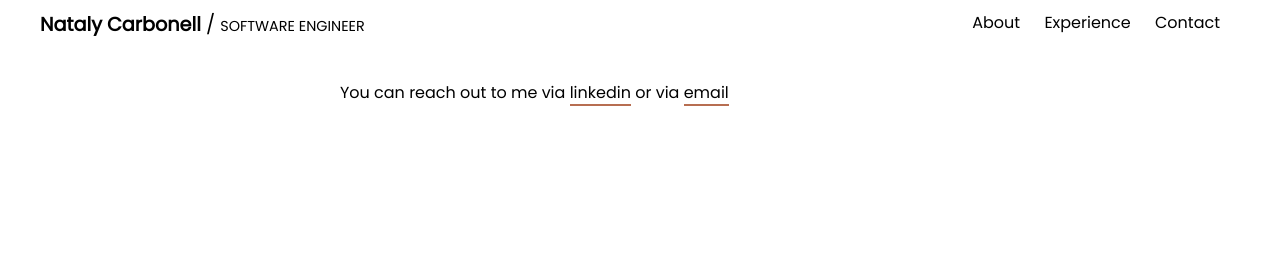
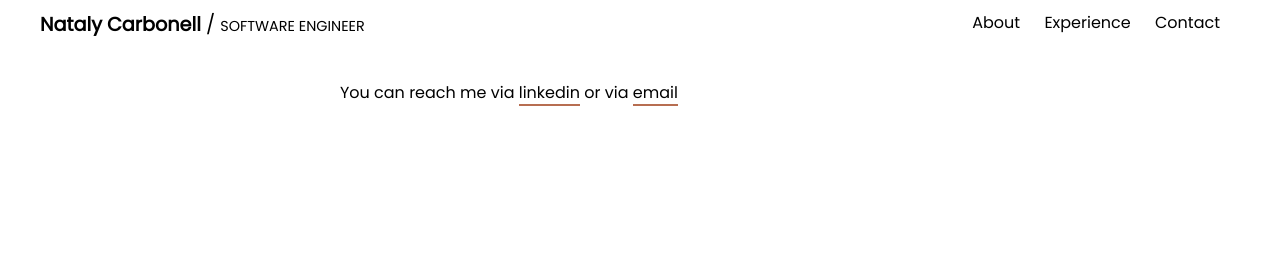
Before and after one commit to ncarbon/ncarbon.github.io, a Jekyll site: the page built from contact.html, in a window 1280 px wide. Shown: the top 275 px of the page. Built offline with Jekyll 4.4.1, drawn with Linux system fonts in a browser that asks for light colours; nearby versions of some CDN libraries.

Commit message:
change contact

```diff
--- a/contact.html
+++ b/contact.html
@@ -4,7 +4,7 @@ title: Contact
 
 <div id="contact" class="half-width-centered">
     <p>
-        You can reach out to me via <a class="underline link" href="https://www.linkedin.com/in/ncarbon" target="_blank">linkedin</a>
+        You can reach me via <a class="underline link" href="https://www.linkedin.com/in/ncarbon" target="_blank">linkedin</a>
         or via <a class="underline link" href="mailto:natcarbonell97@gmail.com">email</a>
     </p>
 </div>
```
